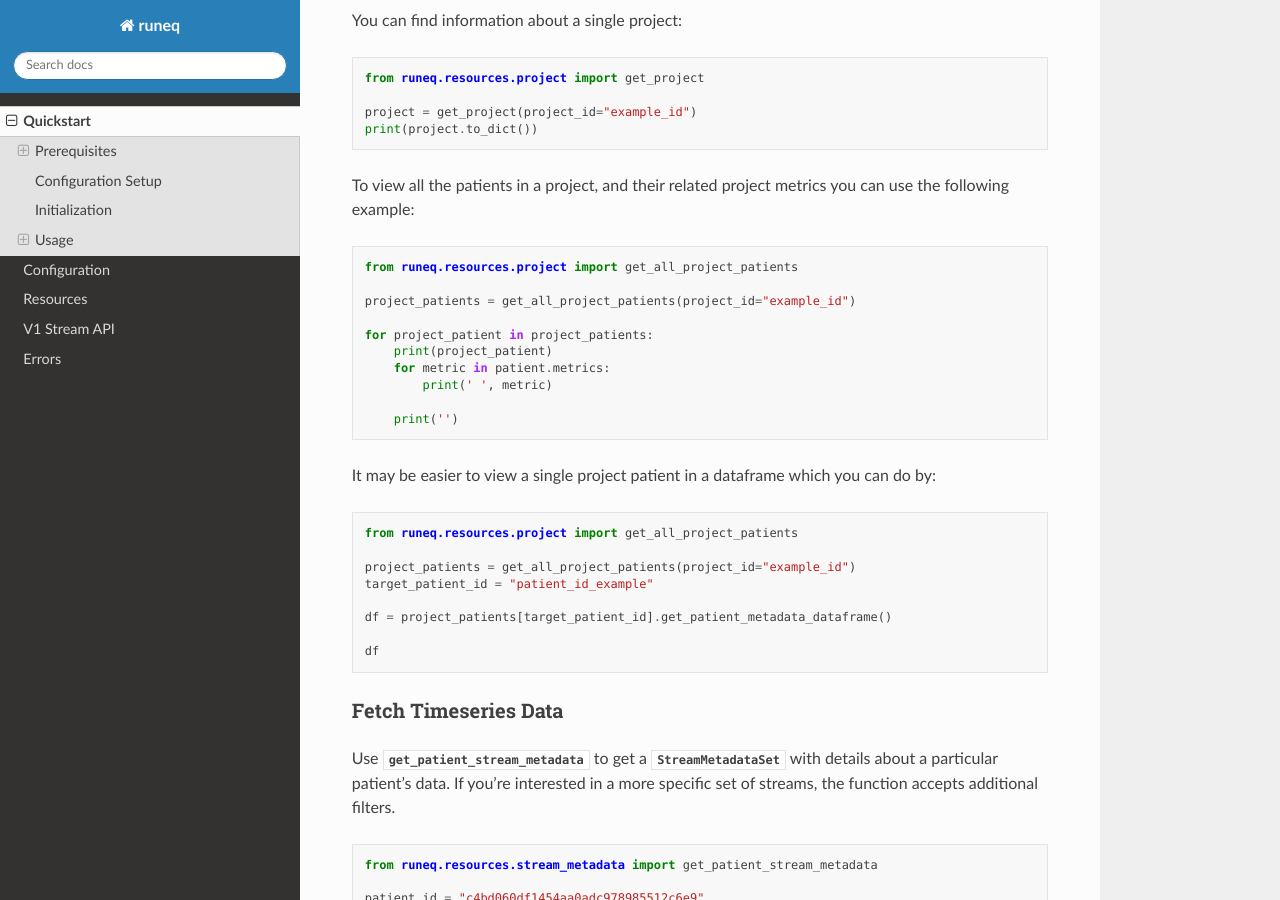
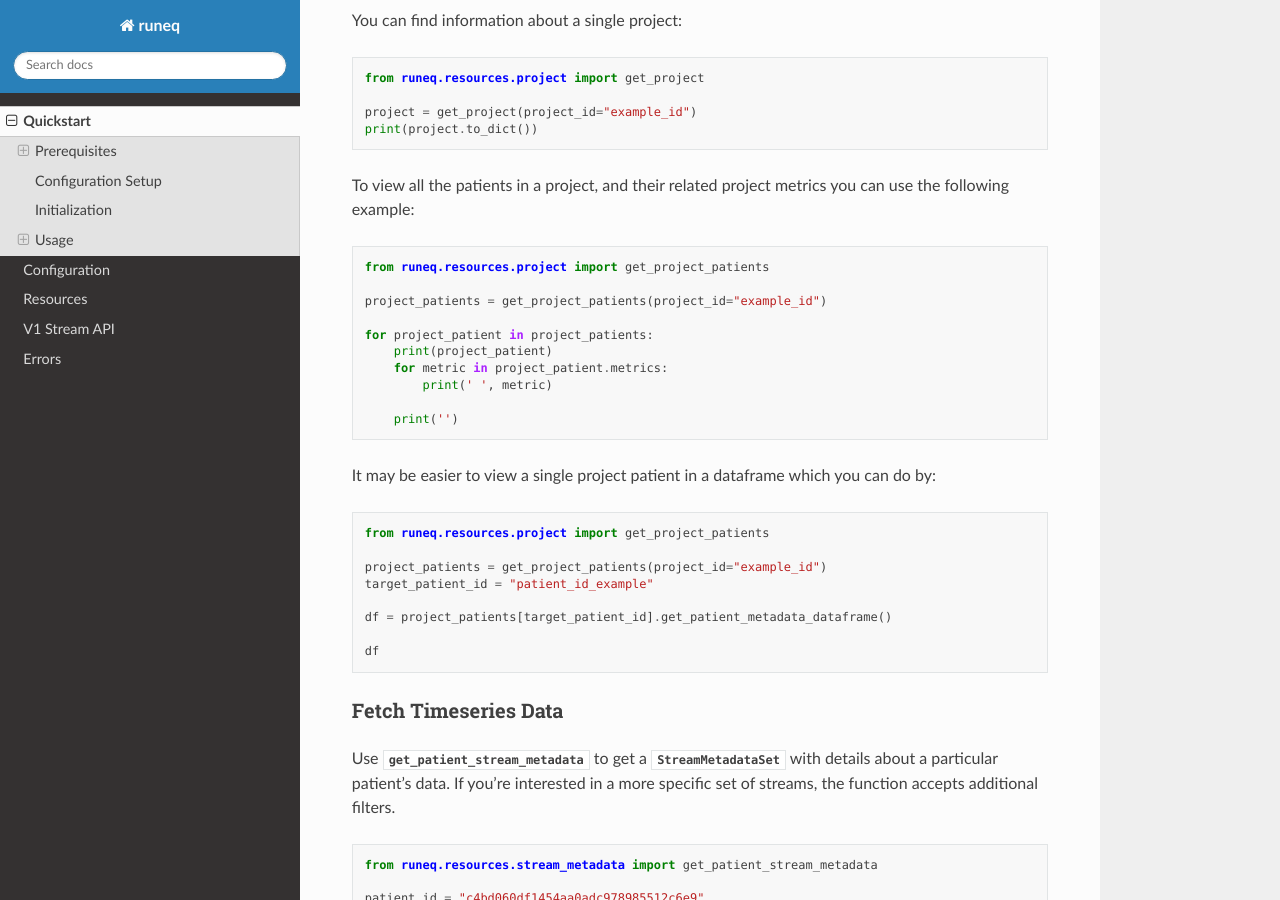
Before and after one commit to daeniel/rune-airdrop, a Sphinx documentation site: the page built from docs/pages/quickstart.rst, in a window 1280 px wide and 900 px high, scrolled down 2767 px. Built offline with Sphinx 7.4.7 and the Read the Docs theme 2.0.0, drawn with Linux system fonts in a browser that asks for light colours.

Commit message:
STUDY-305 Update project quickstart docs and get_patient_metadata_dataframe function (#36)
Updated the labels for columns in the project patient metadata function. Updated the quickstart docs to reflect correct functions.

```diff
--- a/docs/pages/quickstart.rst
+++ b/docs/pages/quickstart.rst
@@ -161,13 +161,13 @@ following example:
 
 .. code-block:: python
 
-    from runeq.resources.project import get_all_project_patients
+    from runeq.resources.project import get_project_patients
 
-    project_patients = get_all_project_patients(project_id="example_id")
+    project_patients = get_project_patients(project_id="example_id")
 
     for project_patient in project_patients:
         print(project_patient)
-        for metric in patient.metrics:
+        for metric in project_patient.metrics:
             print(' ', metric)
 
         print('')
@@ -176,9 +176,9 @@ It may be easier to view a single project patient in a dataframe which you can d
 
 .. code-block:: python
 
-    from runeq.resources.project import get_all_project_patients
+    from runeq.resources.project import get_project_patients
 
-    project_patients = get_all_project_patients(project_id="example_id")
+    project_patients = get_project_patients(project_id="example_id")
     target_patient_id = "patient_id_example"
 
     df = project_patients[target_patient_id].get_patient_metadata_dataframe()
```
Also changed, not shown: 1 other file.
